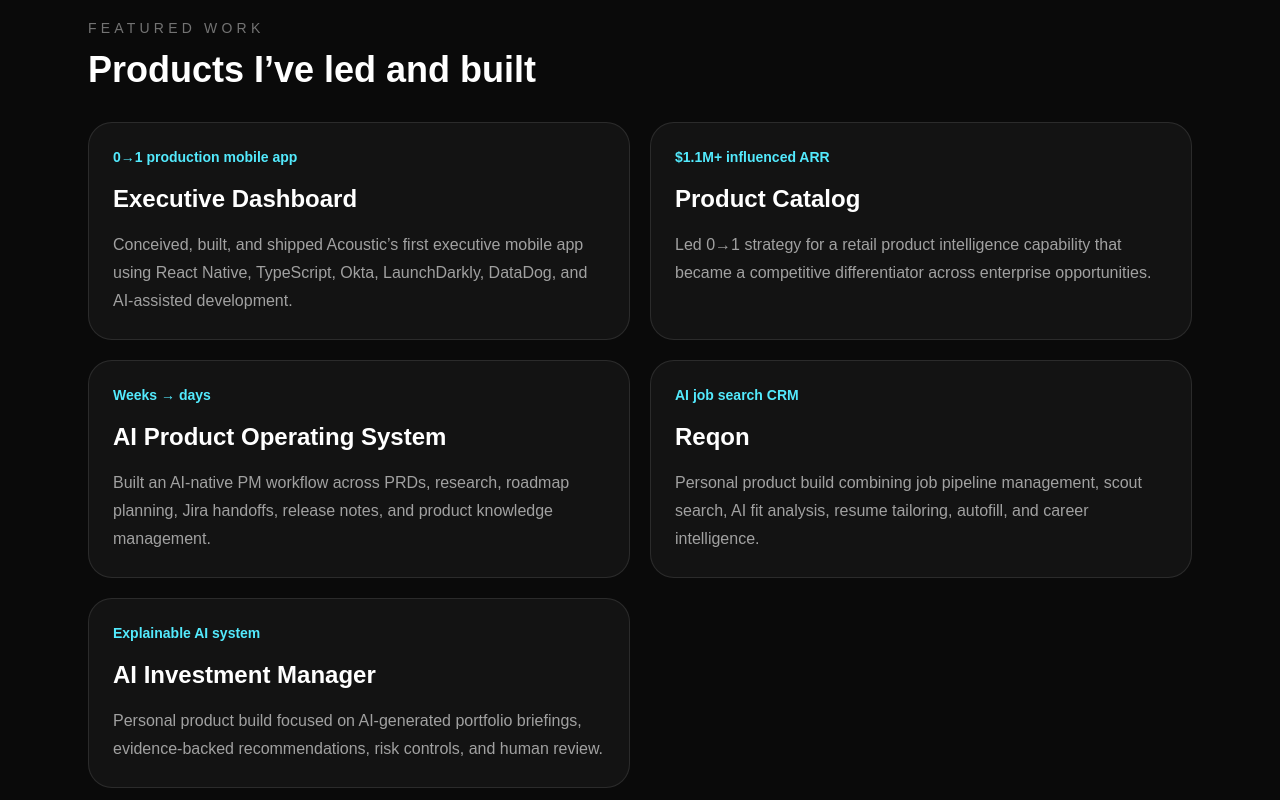
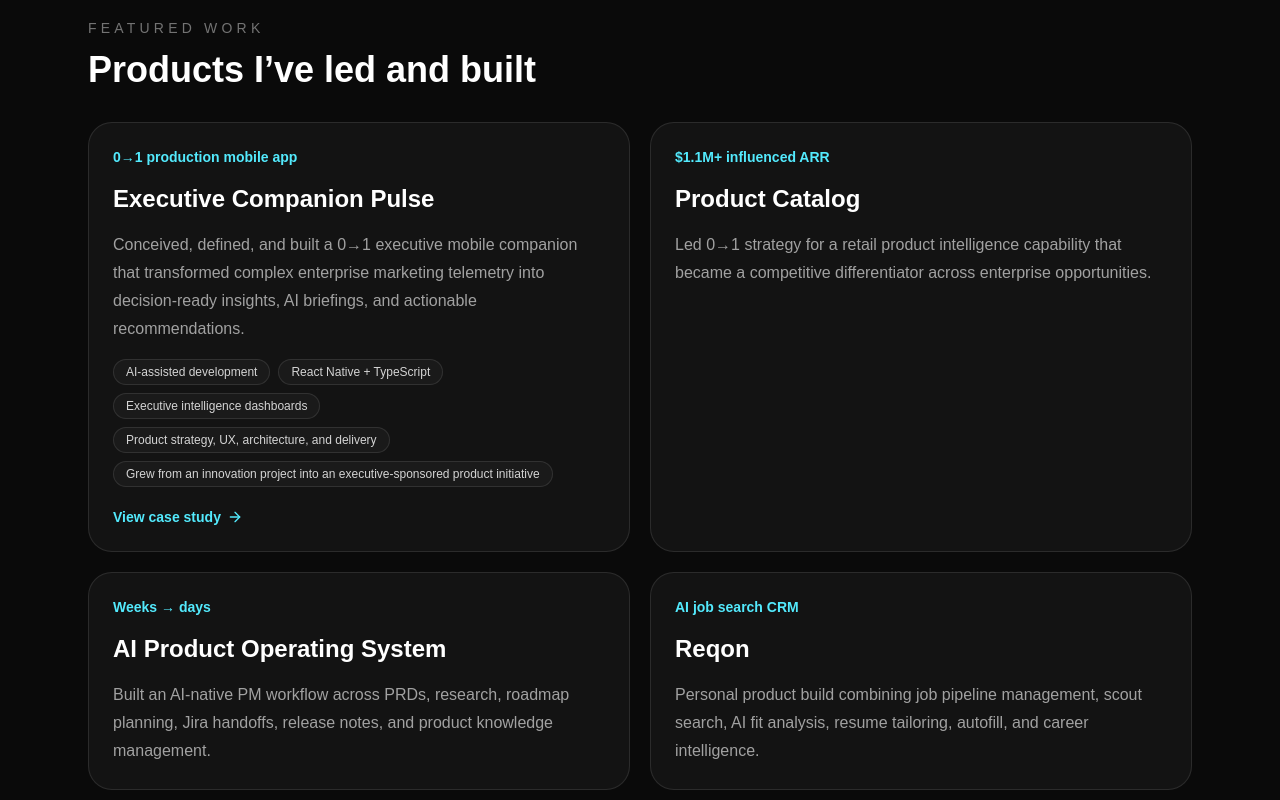
Before and after one commit to dhartung02/dustinhartung.com, a Next.js app: page / in a window 1280 px wide. Shown: the part 560-1360 px from the top of the page. Built offline with nearby package versions, Linux system fonts and the light colour scheme.

Commit message:
Link homepage Featured Work card to Pulse case study

```diff
--- a/src/app/page.tsx
+++ b/src/app/page.tsx
@@ -1,8 +1,27 @@
-const work = [
+import Link from "next/link";
+import { ArrowRight } from "lucide-react";
+
+type WorkItem = {
+  title: string;
+  tag: string;
+  text: string;
+  href?: string;
+  highlights?: string[];
+};
+
+const work: WorkItem[] = [
   {
-    title: "Executive Dashboard",
+    title: "Executive Companion Pulse",
     tag: "0→1 production mobile app",
-    text: "Conceived, built, and shipped Acoustic’s first executive mobile app using React Native, TypeScript, Okta, LaunchDarkly, DataDog, and AI-assisted development.",
+    text: "Conceived, defined, and built a 0→1 executive mobile companion that transformed complex enterprise marketing telemetry into decision-ready insights, AI briefings, and actionable recommendations.",
+    href: "/work/executive-companion-pulse",
+    highlights: [
+      "AI-assisted development",
+      "React Native + TypeScript",
+      "Executive intelligence dashboards",
+      "Product strategy, UX, architecture, and delivery",
+      "Grew from an innovation project into an executive-sponsored product initiative",
+    ],
   },
   {
     title: "Product Catalog",
@@ -84,16 +103,51 @@ export default function Home() {
         </div>
 
         <div className="grid gap-5 md:grid-cols-2">
-          {work.map((item) => (
-            <article
-              key={item.title}
-              className="rounded-3xl border border-white/10 bg-white/[0.04] p-6"
-            >
-              <p className="text-sm font-semibold text-cyan-300">{item.tag}</p>
-              <h3 className="mt-4 text-2xl font-semibold">{item.title}</h3>
-              <p className="mt-4 leading-7 text-neutral-400">{item.text}</p>
-            </article>
-          ))}
+          {work.map((item) => {
+            const cardBody = (
+              <>
+                <p className="text-sm font-semibold text-cyan-300">{item.tag}</p>
+                <h3 className="mt-4 text-2xl font-semibold">{item.title}</h3>
+                <p className="mt-4 leading-7 text-neutral-400">{item.text}</p>
+                {item.highlights ? (
+                  <div className="mt-4 flex flex-wrap gap-2">
+                    {item.highlights.map((highlight) => (
+                      <span
+                        key={highlight}
+                        className="rounded-full border border-white/10 bg-white/[0.03] px-3 py-1 text-xs text-neutral-300"
+                      >
+                        {highlight}
+                      </span>
+                    ))}
+                  </div>
+                ) : null}
+                {item.href ? (
+                  <p className="mt-5 flex items-center gap-1.5 text-sm font-semibold text-cyan-300">
+                    View case study
+                    <ArrowRight className="h-4 w-4" />
+                  </p>
+                ) : null}
+              </>
+            );
+
+            if (item.href) {
+              return (
+                <Link
+                  key={item.title}
+                  href={item.href}
+                  className="rounded-3xl border border-white/10 bg-white/[0.04] p-6 transition hover:border-cyan-300/40 hover:bg-white/[0.06]"
+                >
+                  {cardBody}
+                </Link>
+              );
+            }
+
+            return (
+              <article key={item.title} className="rounded-3xl border border-white/10 bg-white/[0.04] p-6">
+                {cardBody}
+              </article>
+            );
+          })}
         </div>
       </section>
 
```
